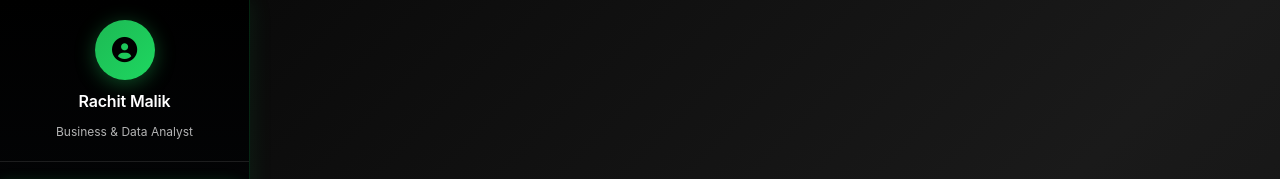
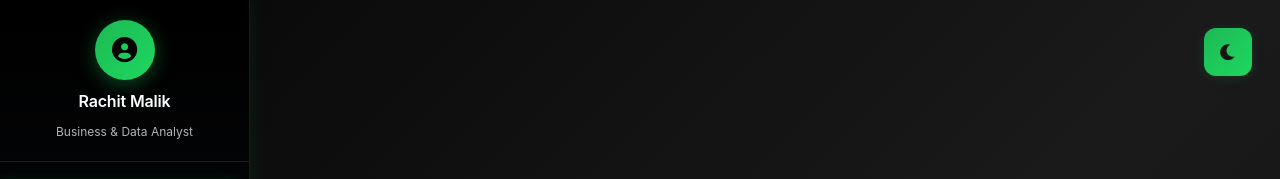
Before and after one commit to rachit-malik/Portfolio, a plain HTML site: page index.html in a window 1280 px wide. Shown: the top 179 px of the page. Drawn offline with Linux system fonts and the light colour scheme; a web font is replaced by a local one.

Commit message:
Update index.html

```diff
--- a/index.html
+++ b/index.html
@@ -10,6 +10,11 @@
 <body>
     <div class="app-container">
         <!-- Mobile Menu Toggle -->
+         <!-- Theme Toggle Button -->
+<button id="themeToggle" class="theme-toggle-btn" aria-label="Switch light/dark mode">
+  <i class="fas fa-moon"></i>
+</button>
+
         <button class="mobile-menu-toggle" id="mobileMenuToggle">
             <i class="fas fa-bars"></i>
         </button>
```
